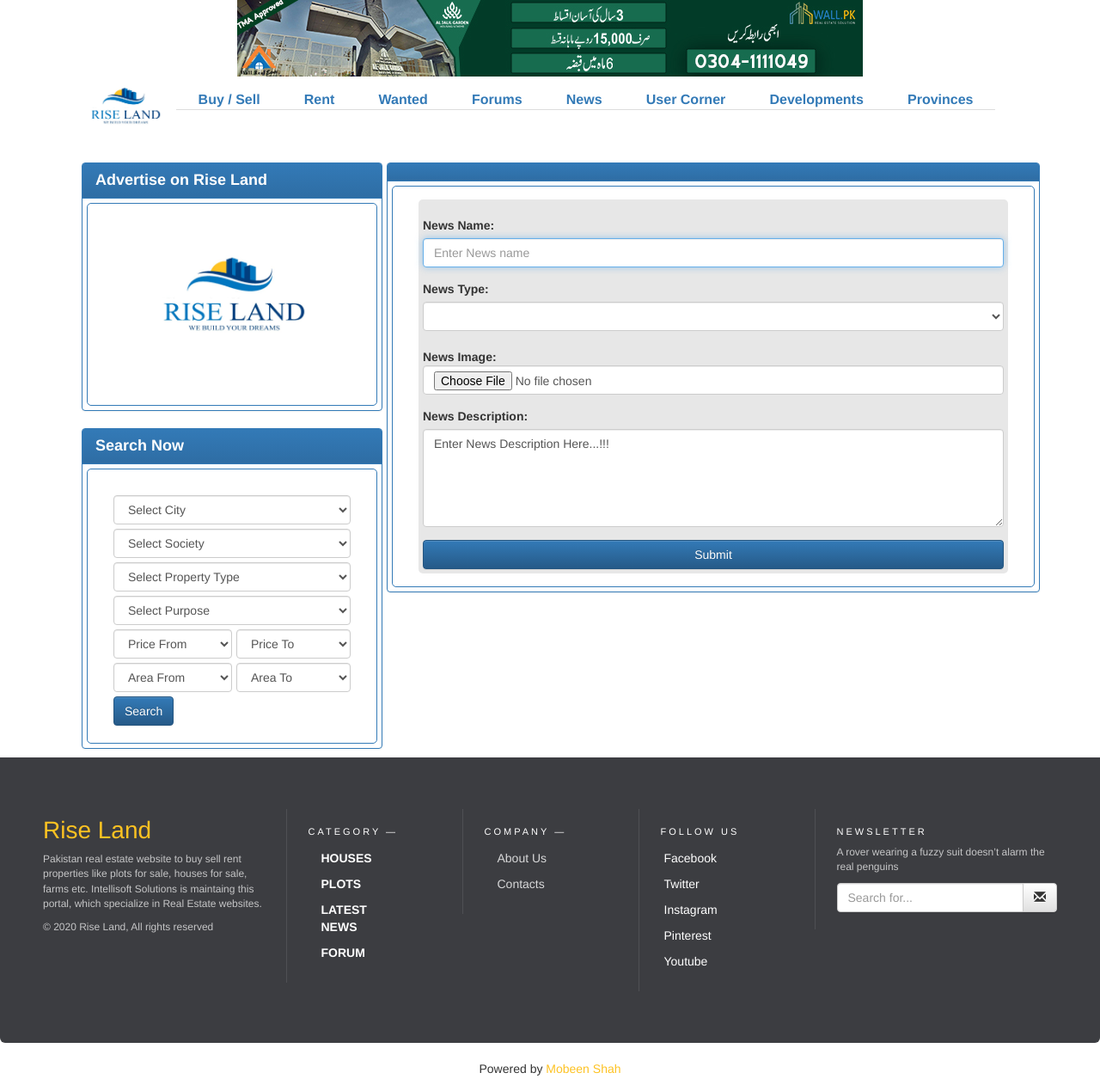
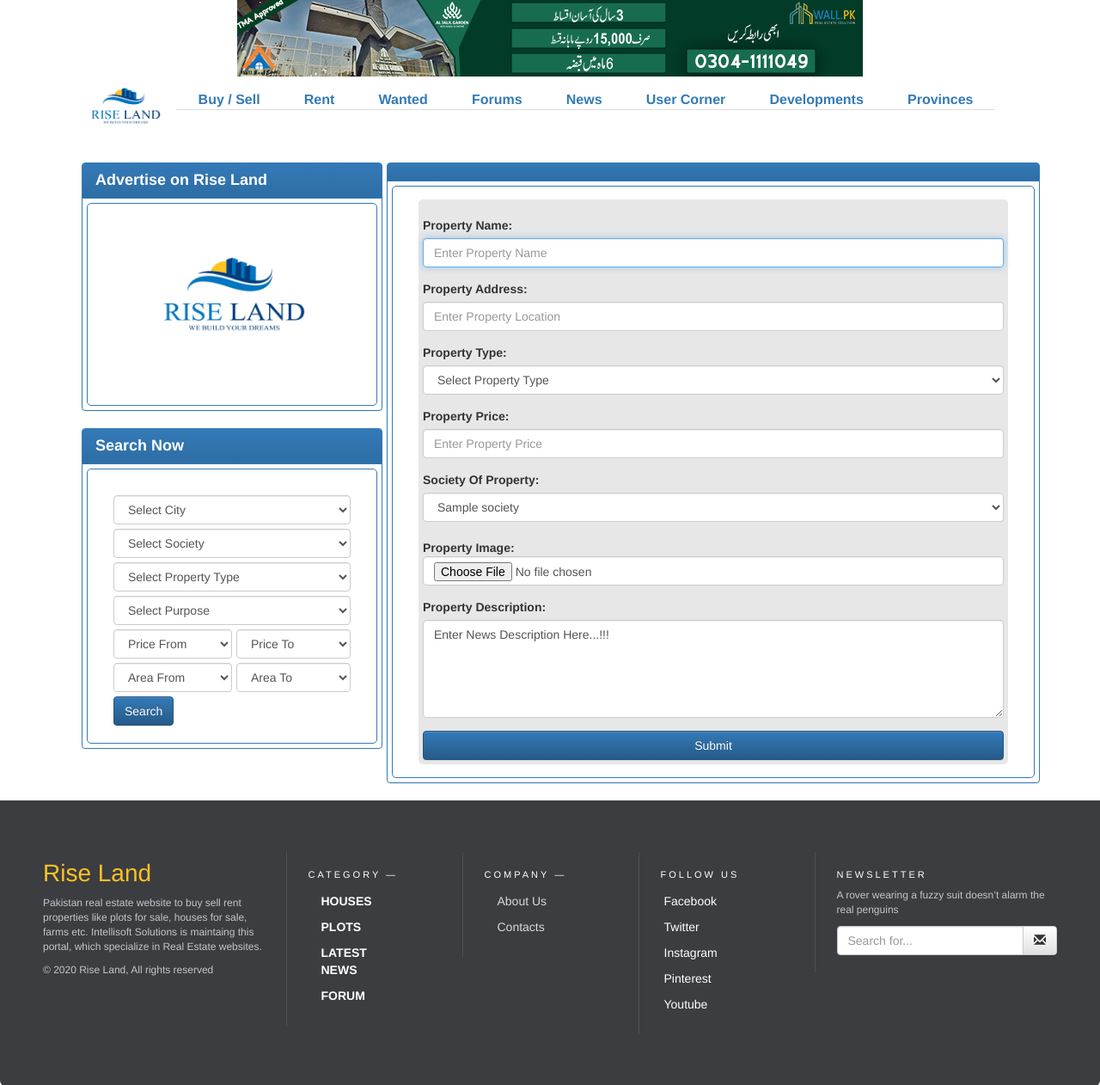
Before and after one commit to pandanxt/RiseLand, a PHP site: page /property.php in a window 1280 px wide. Shown: the part 51-1313 px from the top of the page at 86% size. Run offline with PHP 8.4, Linux system fonts and the light colour scheme; a user stored in the database is signed in; data comes from the database, SQL or seed files in the repository; tables that the repository leaves empty hold one stand-in row (values such as "Sample post"); lists and menus that the app fills with data are empty; some libraries are stand-ins or nearby versions.

Commit message:
Update the Forms of Property, Forum and Society.

```diff
--- a/property.php
+++ b/property.php
@@ -45,35 +45,59 @@
               <div class="col-md-12" style="border-radius: 5px; background-color:#e7e7e7;padding:5px;">
                     <form action="include/php-handler.php" method="post" enctype="multipart/form-data">
                         <div class="form-group">
-                            <input type="hidden" name="admin" value="<?php //echo $_SESSION["adminid"];?>">
+                            <input type="hidden" name="agent" value="<?php echo $_SESSION['agentid'];?>">
+                            <input type="hidden" name="plottype" value="<?php echo $proId;?>">
+                            <input type="hidden" name="status" value="Available">
                         </div>
                         <div class="form-group">
-                            <label for="newsname">News Name:</label>
-                            <input type="text" id="newsname" name="name" class="form-control" placeholder="Enter News name" autofocus="autofocus" required>
+                            <label for="propertyname">Property Name:</label>
+                            <input type="text" id="propertyname" name="name" class="form-control" placeholder="Enter Property Name" autofocus="autofocus" required>
                         </div>
                         <div class="form-group">
-                            <label for="newstype">News Type:</label>
-                            <select id="newstype" name="type" class="form-control" required>
+                            <label for="propertyaddress">Property Address:</label>
+                            <input type="text" id="propertyaddress" name="location" class="form-control" placeholder="Enter Property Location" required>
+                        </div>
+                        <div class="form-group">
+                            <label for="propertytype">Property Type:</label>
+                            <!-- <input type="text" id="propertyname" name="name" class="form-control" placeholder="Enter News name" required> -->
+                            <select id="propertytype" name="propertytype" class="form-control" required>
+                            <option disabled selected>Select Property Type</option>
+                            <option value="house">House</option>
+                            <option value="plot">Land/Plot</option>
+                            <option value="flat">Flat/Apartment</option>
+                            <option value="office">Office</option>
+                            <option value="building">Building</option>
+                            <option value="farmhouse">Farmhouse</option>
+                            <option value="warehouse">Warehouse</option>
+                            </select>
+                        </div>
+                        <div class="form-group">
+                            <label for="propertyprice">Property Price:</label>
+                            <input type="text" id="propertyprice" name="price" class="form-control" placeholder="Enter Property Price" required>
+                        </div>
+                        <div class="form-group">
+                            <label for="newstype">Society Of Property:</label>
+                            <select id="newstype" name="society" class="form-control" required>
                             <?php
-                            //     $type = 'SELECT * FROM `news_type`';
-                            //     $result = mysqli_query($db, $type) or die (mysqli_error($db));
-                            //       while ($row = mysqli_fetch_array($result)) {
-                            //         $id = $row['news_type_id'];
-                            //         $name = $row['news_type_name'];
-                            //         echo '<option value="'.$id.'">'.$name.'</option>';
-                            //   }
+                                $type = 'SELECT `society_id`,`society_name` FROM `society`';
+                                $result = mysqli_query($db, $type) or die (mysqli_error($db));
+                                  while ($row = mysqli_fetch_array($result)) {
+                                    $id = $row['society_id'];
+                                    $name = $row['society_name'];
+                                    echo '<option value="'.$id.'">'.$name.'</option>';
+                              }
                             ?>
                             </select>
                         </div>
                         <div class="form-group">
-                            <label for="file" class="form-label">News Image:</label>
+                            <label for="file" class="form-label">Property Image:</label>
                             <input type="file" class="form-control" id="file" name="file" />
                         </div>
                         <div class="form-group">
-                            <label for="tiny-editor">News Description:</label>
+                            <label for="tiny-editor">Property Description:</label>
                             <textarea name="description" class="form-control" rows="5" id="tiny-editor">Enter News Description Here...!!!</textarea>
                         </div>
-                        <button type="submit" class="btn btn-primary btn-block" name="news-submit">Submit</button>
+                        <button type="submit" class="btn btn-primary btn-block" name="property-submit">Submit</button>
                     </form>
               </div>
             </div>
```
Also changed, not shown: society-add.php (added, +115 -0 lines).
